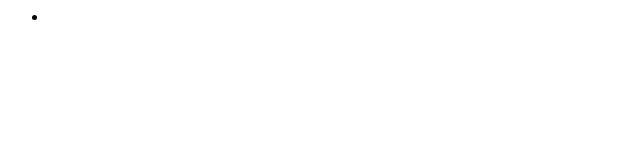
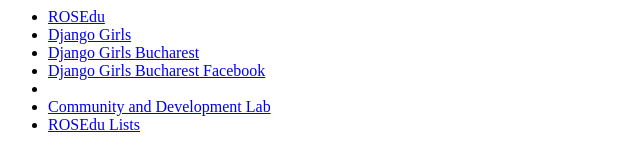
Before and after one commit to DjangoGirlsBucharest/djangogirlsbucharest.github.io, a plain HTML site: page index.html in a window 1280 px wide. Shown: the whole page, without its empty margins (0-640 px from the left). Drawn offline with Linux system fonts and the light colour scheme.

Commit message:
Update index.html

```diff
--- a/index.html
+++ b/index.html
@@ -4,7 +4,13 @@
   </head>
   <body>
     <ul>
-      <li><a href=""></a></li>
+      <li><a href="http://rosedu.org" target="_blank">ROSEdu</a></li>
+      <li><a href="http://djangogirls.org" target="_blank">Django Girls</a></li>
+      <li><a href="http://djangogirls.org/bucharest" target="_blank">Django Girls Bucharest</a></li>
+      <li><a href="http://facebook.com/DjangoGirlsBucharest" target="_blank">Django Girls Bucharest Facebook</a></li>
+      <li></li>
+      <li><a href="http://cdl.rosedu.org" target="_blank">Community and Development Lab</a></li>
+      <li><a href="http://lists.rosedu.org" target="_blank">ROSEdu Lists</a></li>
     </ul>
   </body>
 </html>
```
